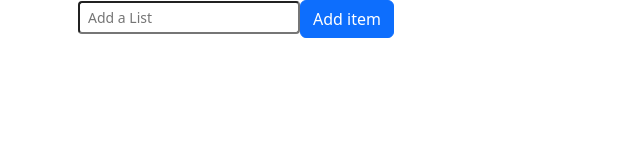
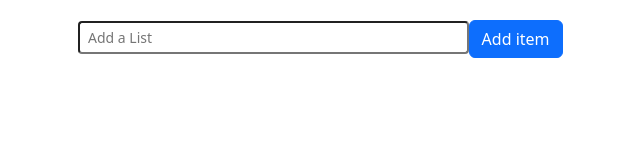
Before and after one commit to ABHISHEKKURADIA/Todo, a plain HTML site: page index.html in a window 1280 px wide. Shown: the whole page, without its empty margins (4-644 px from the left). Drawn offline with nearby package versions, Linux system fonts and the light colour scheme.

Commit message:
Update index.html

```diff
--- a/index.html
+++ b/index.html
@@ -10,6 +10,7 @@
         body
         {
             margin: 0;
+            padding: 20px;
         }
         .task
         {
@@ -56,6 +57,10 @@
         {
             border: 2px solid grey;
         }
+        input[type="text"]
+        {
+            width: 35%;
+        }
     </style>
 </head>
 <body>
@@ -70,6 +75,7 @@
         container.className="container col";
         e.appendChild(container);
         input.className="form-control-sm";
+        input.setAttribute("type","text");
         container.appendChild(input).placeholder="Add a List";
         button.className="btn btn-primary";
         container.appendChild(button).innerHTML="Add item";
```
